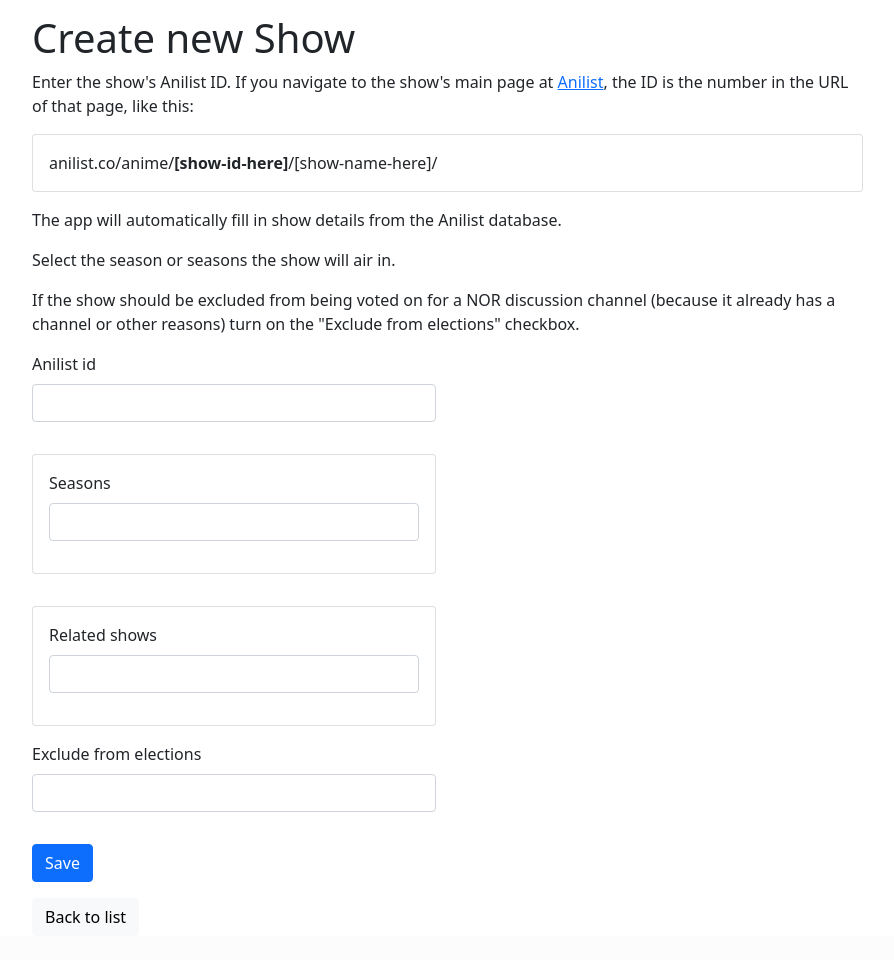
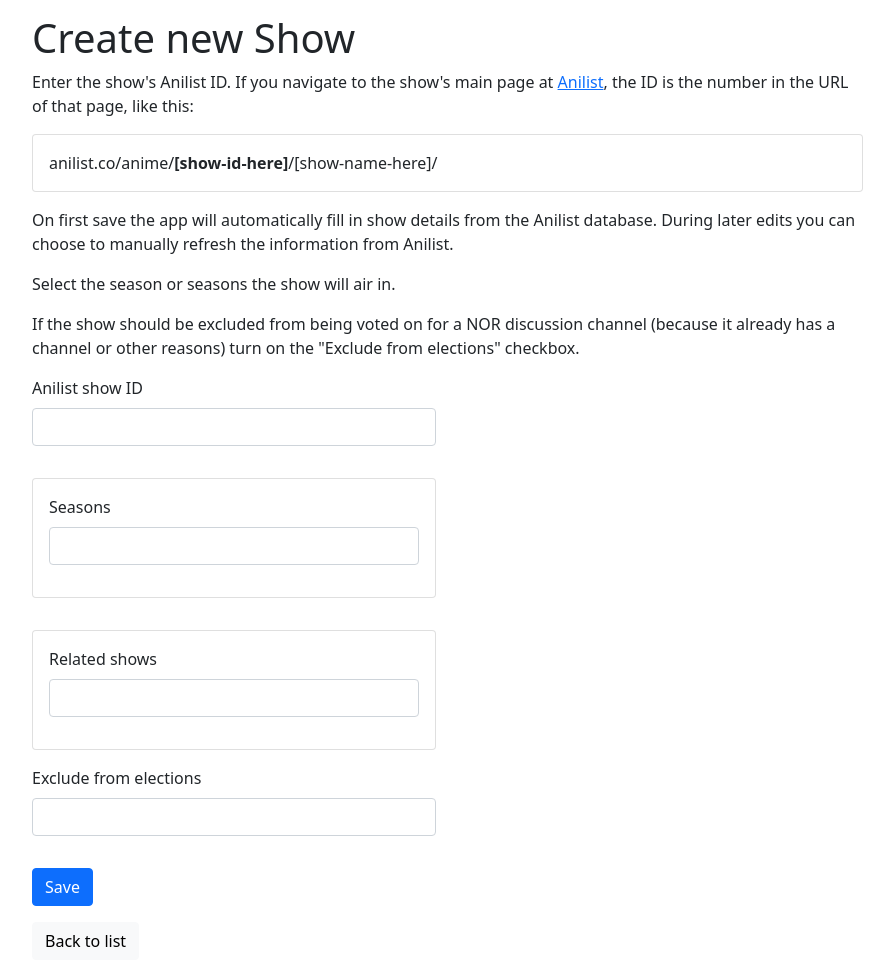
Before and after one commit to entotto/nor-seasonal-watch-list, a Symfony app: template application/templates/show/new.html.twig in a window 1280 px wide. Shown: the part 66-1026 px from the top of the page, without its empty margins (50-944 px from the left). Before the commit the page ends 989 px from the top, so only its background shows below. Run offline with Twig, Linux system fonts and the light colour scheme; the template is opened without the code that fills it, so the values that code supplies are empty; form fields are guessed from the names that the template uses; some libraries are stand-ins or nearby versions.

Commit message:
Makes more show fields editable, Anilist update is optional

```diff
--- a/application/public/css/main.css
+++ b/application/public/css/main.css
@@ -246,3 +246,10 @@ body.color-scheme-dark .third-nav-bar { background-color: #222 !important; }
 .has-markdown td {
     padding-right: 1em;
 }
+
+.cover-image-large {
+    max-width: 200px;
+}
+.cover-image-medium {
+    max-width: 100px;
+}
--- a/application/templates/all_watch/index.html.twig
+++ b/application/templates/all_watch/index.html.twig
@@ -147,7 +147,7 @@
             <div class="row">
                 {% if viewMode == 'expanded' %}
                     <div class="col-md-2">
-                        <img class="img-fluid rounded-3" src="{{ row.show.coverImage|raw }}" alt="cover image" />
+                        <img class="img-fluid rounded-3 cover-image-large" src="{{ row.show.coverImage|raw }}" alt="cover image" />
                     </div>
                     <div class="col-md-2">
                         {{ row.show.title|raw }}
@@ -273,7 +273,7 @@
                 <div id="collapseRow{{ key }}" class="collapse">
                     <div class="row">
                         <div class="col-md-2 mt-3">
-                            <img class="img-fluid rounded-3" src="{{ row.show.coverImage|raw }}" alt="cover image" />
+                            <img class="img-fluid rounded-3 cover-image-large" src="{{ row.show.coverImage|raw }}" alt="cover image" />
                         </div>
                         <div class="col-md-2 mt-3">
                             {{ row.show.title|raw }}
@@ -324,7 +324,7 @@
                 </div>
                 <div class="row">
                     <div class="col-4">
-                        <img class="img-fluid rounded-3" src="{{ row.show.coverImage|raw }}" alt="cover image" />
+                        <img class="img-fluid rounded-3 cover-image-large" src="{{ row.show.coverImage|raw }}" alt="cover image" />
                     </div>
                     <div class="col-8 position-relative">
                         {{ row.show.title|raw }}
--- a/application/templates/my_vote/index.html.twig
+++ b/application/templates/my_vote/index.html.twig
@@ -65,7 +65,7 @@
                             <div class="row">
                                 <div class="col-3 col-md-2 col-lg-1">
                                     <img
-                                            class="img-fluid rounded-3"
+                                            class="img-fluid rounded-3 cover-image-large"
                                             src="{{ row.vote.show.getCoverImageLarge|raw }}"
                                             alt="cover image"
                                             data-bs-toggle="modal"
@@ -209,7 +209,7 @@
                             <div class="row">
                                 <div class="col-12">
                                     <img
-                                            class="img-fluid mx-auto d-block"
+                                            class="img-fluid mx-auto d-block cover-image-large"
                                             src="{{ row.vote.show.getCoverImageLarge|raw }}"
                                             alt="cover image"
                                     />
--- a/application/templates/my_watch/index.html.twig
+++ b/application/templates/my_watch/index.html.twig
@@ -95,7 +95,7 @@
                             <div class="col-xs-12 col-md-2">
                                 <div class="d-flex d-md-none mt-3">
                                 </div>
-                                <img class="img-fluid rounded-3" src="{{ row.score.show.getCoverImageLarge|raw }}" alt="cover image" />
+                                <img class="img-fluid rounded-3 cover-image-large" src="{{ row.score.show.getCoverImageLarge|raw }}" alt="cover image" />
                             </div>
                             <div class="col-xs-12 col-md-2 col-lg-4 col-xl-6">
                                 <div class="d-flex d-md-none mt-3">
--- a/application/templates/show/_form.html.twig
+++ b/application/templates/show/_form.html.twig
@@ -11,7 +11,8 @@
                 </div>
             </div>
         <p>
-            The app will automatically fill in show details from the Anilist database.
+            On first save the app will automatically fill in show details from the Anilist database.
+            During later edits you can choose to manually refresh the information from Anilist.
         </p>
         <p>
             Select the season or seasons the show will air in.
@@ -27,29 +28,62 @@
 {{ form_start(form) }}
 {#<div class="row">#}
 {#    <div class="col">#}
-{#        {{ form_row(form.japaneseTitle) }}#}
-{#    </div>#}
-{#</div>#}
-{#<div class="row">#}
-{#    <div class="col">#}
-{#        {{ form_row(form.englishTitle) }}#}
-{#    </div>#}
-{#</div>#}
-{#<div class="row">#}
-{#    <div class="col">#}
-{#        {{ form_row(form.fullJapaneseTitle) }}#}
-{#    </div>#}
-{#</div>#}
-{#<div class="row">#}
-{#    <div class="col">#}
 {#        {{ form_row(form.fullEnglishTitle) }}#}
 {#    </div>#}
 {#</div>#}
 <div class="row">
     <div class="col-md-6">
-        {{ form_row(form.anilistId) }}
+        {{ form_row(form.anilistId, {'label': 'Anilist show ID'}) }}
     </div>
 </div>
+{% if mode == 'edit' %}
+    <div class="row">
+        <div class="col">
+            {{ form_row(form.japaneseTitle) }}
+        </div>
+    </div>
+    <div class="row">
+        <div class="col">
+            {{ form_row(form.fullJapaneseTitle) }}
+        </div>
+    </div>
+    <div class="row">
+        <div class="col">
+            {{ form_row(form.englishTitle) }}
+        </div>
+    </div>
+{#    <div class="row">#}
+{#        <div class="col">#}
+{#            {{ form_row(form.description) }}#}
+{#        </div>#}
+{#    </div>#}
+{#    <div class="row">#}
+{#        <div class="col">#}
+{#            {{ form_row(form.hashtag) }}#}
+{#        </div>#}
+{#    </div>#}
+    <div class="row">
+        <div class="col">
+            {{ form_row(form.coverImageMedium, {'label': 'Cover image small URL'}) }}
+        </div>
+    </div>
+    <div class="row">
+        <div class="col">
+            {{ form_row(form.coverImageLarge, {'label': 'Cover image medium URL'}) }}
+        </div>
+    </div>
+    <div class="row">
+        <div class="col">
+            {{ form_row(form.siteUrl, {'label': 'Anilist show page URL'}) }}
+        </div>
+    </div>
+    <div class="row">
+        <div class="col">
+            {{ form_row(form.malId, {'label': 'MyAnimeList show ID'}) }}
+        </div>
+    </div>
+
+{% endif %}
 <div class="row">
     <div class="col-md-6">
         <div class="card mt-3 mb-3">
@@ -94,6 +128,9 @@
 <div class="row py-3">
     <div class="col">
         <button class="btn btn-primary">{{ button_label|default('Save') }}</button>
+        {% if mode == 'edit' %}
+            {{ form_widget(form.updateFromAnilist, {'attr': {'class': 'btn btn-warning ms-2'}}) }}
+        {% endif %}
     </div>
 </div>
 {{ form_end(form) }}
--- a/application/templates/show/edit.html.twig
+++ b/application/templates/show/edit.html.twig
@@ -3,6 +3,9 @@
 {% block title %}Edit Show{% endblock %}
 
 {% block body %}
+
+    {{ include('show/fragment/flashes.html.twig') }}
+
     <h1>Edit Show</h1>
 
     <div class="row">
--- /dev/null
+++ b/application/templates/show/fragment/flashes.html.twig
@@ -0,0 +1,7 @@
+{% for label, messages in app.flashes %}
+    {% for message in messages %}
+        <div class="alert alert-{{ label }}" role="alert">
+            {{ message }}
+        </div>
+    {% endfor %}
+{% endfor %}
--- a/application/templates/show/index.html.twig
+++ b/application/templates/show/index.html.twig
@@ -14,6 +14,8 @@
     {% include 'show/fragment/page_size_picker.html.twig' %}
 
     {% include 'show/fragment/season_picker.html.twig' %}
+
+    {{ include('show/fragment/flashes.html.twig') }}
 
     <h1>Shows</h1>
 
@@ -44,7 +46,7 @@
             <tr>
                 <td>
                     <a href="{{ path('admin_show_show', {'id': show.id}) }}">
-                        <img class="rounded-3" src="{{ show.getCoverImageMedium|raw }}" alt="cover image" />
+                        <img class="rounded-3 cover-image-medium" src="{{ show.getCoverImageMedium|raw }}" alt="cover image" />
                     </a>
                 </td>
                 <td>
--- a/application/templates/show/new.html.twig
+++ b/application/templates/show/new.html.twig
@@ -3,6 +3,9 @@
 {% block title %}New Show{% endblock %}
 
 {% block body %}
+
+    {{ include('show/fragment/flashes.html.twig') }}
+
     <h1>Create new Show</h1>
 
     <div class="row">
--- a/application/templates/show/show.html.twig
+++ b/application/templates/show/show.html.twig
@@ -3,6 +3,9 @@
 {% block title %}Show{% endblock %}
 
 {% block body %}
+
+    {{ include('show/fragment/flashes.html.twig') }}
+
     <h1>Show</h1>
 
     <table class="table">
@@ -37,7 +40,7 @@
             </tr>
             <tr>
                 <th scope="row" class="col-md-3">Cover image</th>
-                <td class="col-md-9"><img class="rounded-3" src="{{ show.coverImageMedium }}" alt="cover image"/></td>
+                <td class="col-md-9"><img class="rounded-3 cover-image-medium" src="{{ show.coverImageMedium }}" alt="cover image"/></td>
             </tr>
             <tr>
                 <th scope="row" class="col-md-3">Seasons</th>
```
Also changed, not shown: application/public/css/dark-main.css (+7 -0 lines), application/src/Controller/AdminShowController.php (+22 -2 lines), application/src/Form/ShowType.php (+22 -0 lines), application/src/Service/AnilistApi.php (+12 -4 lines).
